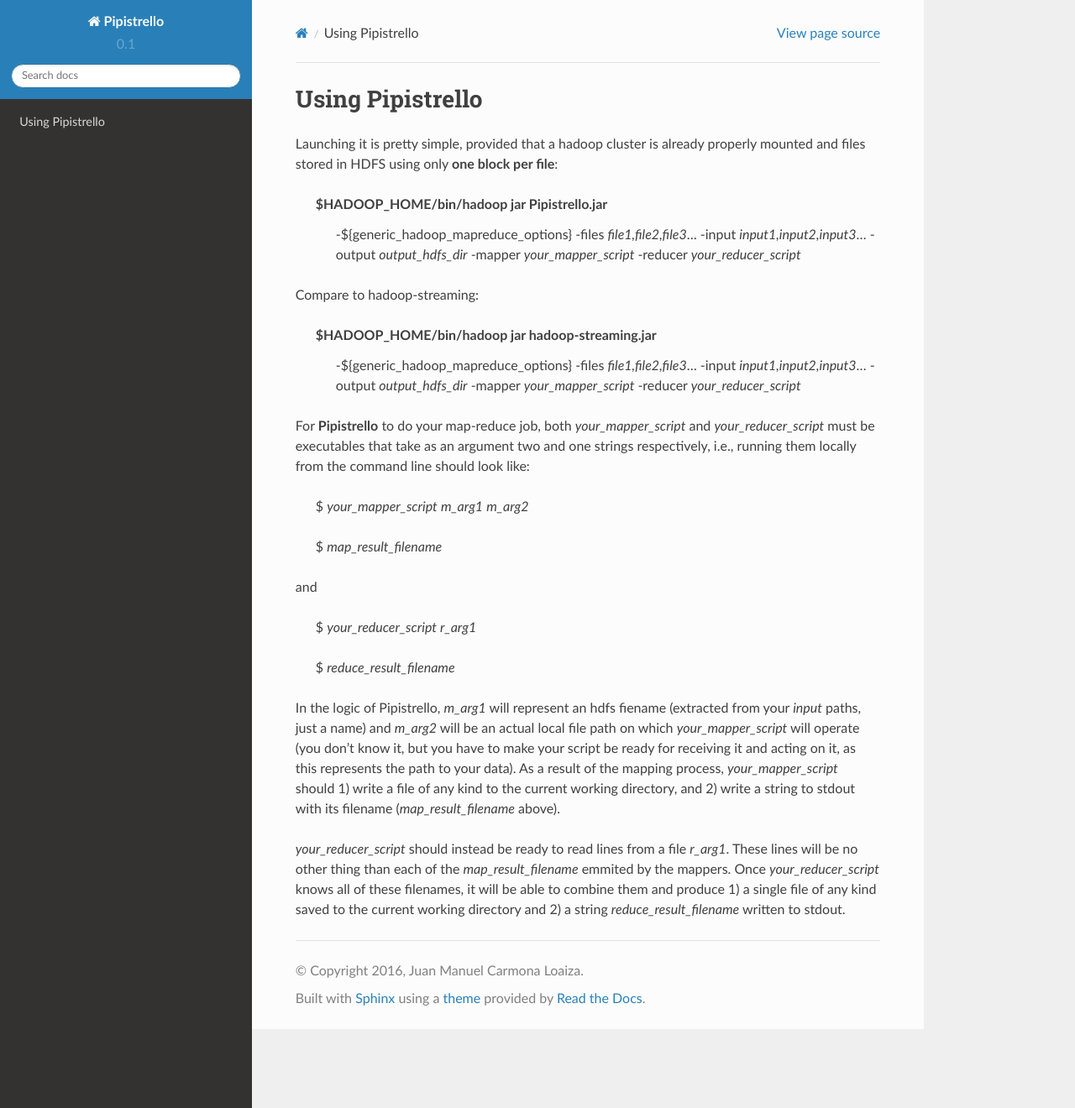
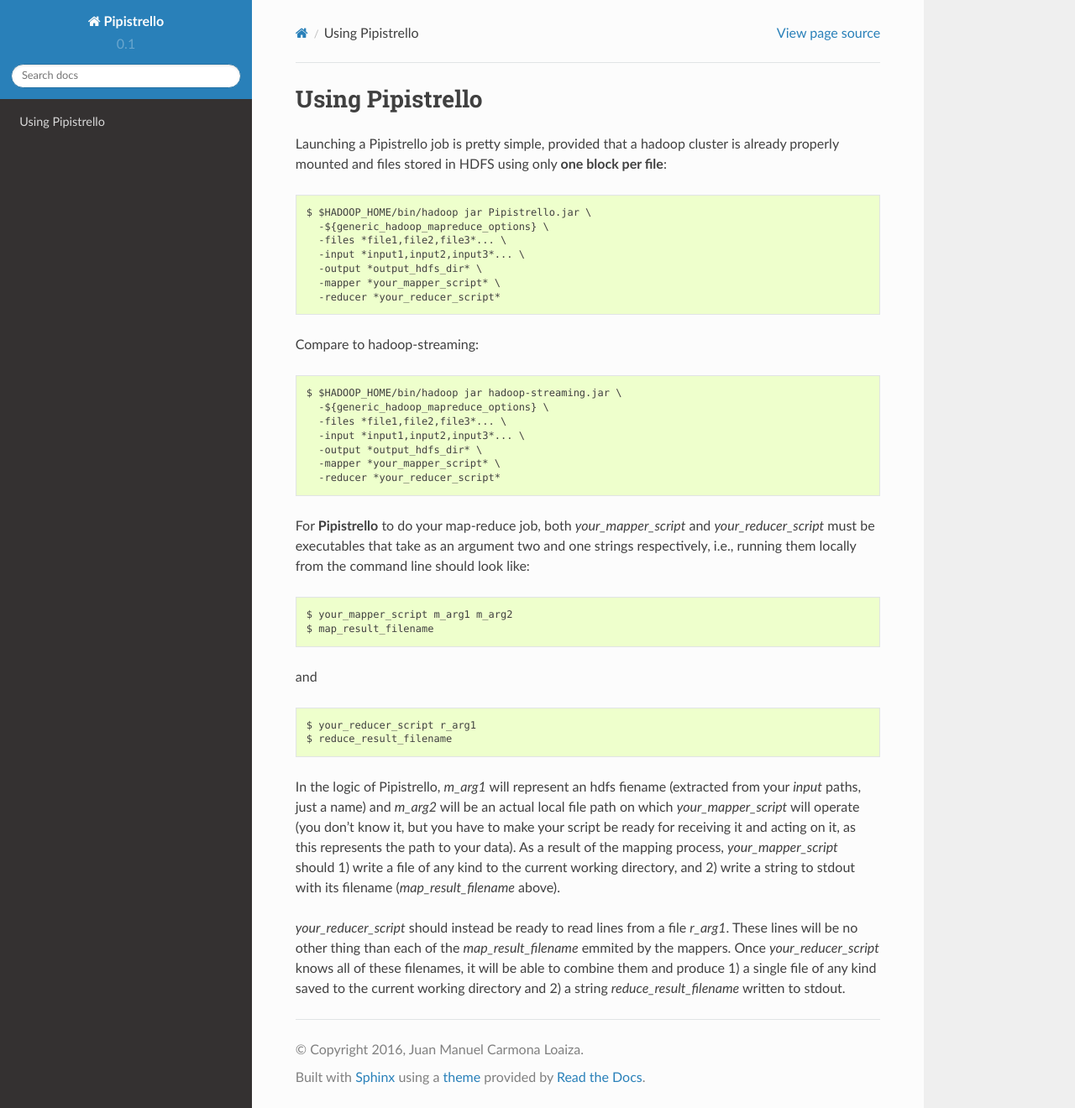
Before and after one commit to juanmcloaiza/Pipistrello, a Sphinx documentation site: the page built from docs/README.rst, in a window 1280 px wide and 1320 px high. Shown: the whole window at 84% size. Built offline with Sphinx 7.4.7 and the Read the Docs theme 2.0.0, drawn with Linux system fonts in a browser that asks for light colours; formulas are drawn with MathJax 3.

Commit message:
Update README.rst

```diff
--- a/docs/README.rst
+++ b/docs/README.rst
@@ -4,10 +4,12 @@
 =================
 
 
-Launching it is pretty simple, provided that a hadoop cluster is already properly
+Launching a Pipistrello job is pretty simple, provided that a hadoop cluster is already properly
 mounted and files stored in HDFS using only **one block per file**:
 
-	$HADOOP_HOME/bin/hadoop jar Pipistrello.jar \
+::
+
+	$ $HADOOP_HOME/bin/hadoop jar Pipistrello.jar \
 	  -${generic_hadoop_mapreduce_options} \
 	  -files *file1,file2,file3*... \
 	  -input *input1,input2,input3*... \
@@ -15,9 +17,13 @@
 	  -mapper *your_mapper_script* \
 	  -reducer *your_reducer_script*
 
+::
+
 Compare to hadoop-streaming:
 
-	$HADOOP_HOME/bin/hadoop jar hadoop-streaming.jar \
+::
+
+	$ $HADOOP_HOME/bin/hadoop jar hadoop-streaming.jar \
 	  -${generic_hadoop_mapreduce_options} \
 	  -files *file1,file2,file3*... \
 	  -input *input1,input2,input3*... \
@@ -25,19 +31,27 @@
 	  -mapper *your_mapper_script* \
 	  -reducer *your_reducer_script*
 
+::
+
 
 For **Pipistrello** to do your map-reduce job, both *your_mapper_script* and *your_reducer_script* must be executables
 that take as an argument two and one  strings respectively, i.e., running them locally from the command line should look like:
 
-	$ *your_mapper_script* *m_arg1* *m_arg2*
+::
 
-	$ *map_result_filename*
+	$ your_mapper_script m_arg1 m_arg2
+	$ map_result_filename
+
+::
 
 and
 
-	$ *your_reducer_script* *r_arg1*
+::
 
-	$ *reduce_result_filename*
+	$ your_reducer_script r_arg1
+	$ reduce_result_filename
+
+::
 
 In the logic of Pipistrello, *m_arg1* will represent an hdfs fiename (extracted from your *input* paths, just a name)
 and *m_arg2* will be an actual local file path on which *your_mapper_script* will operate (you don't know it, but you have to
```
